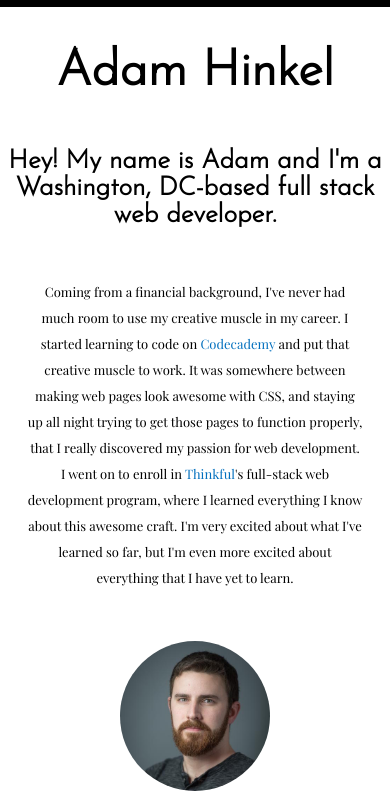
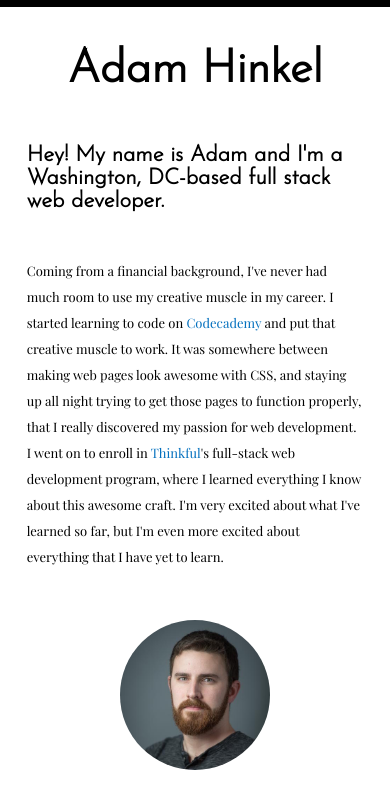
Before and after one commit to ahinkel421/portfolio, a plain HTML site: page index.html in a window 390 px wide. Shown: the part 53-844 px from the top of the page. Drawn offline with nearby package versions, Linux system fonts and the light colour scheme.

Commit message:
text align adjustments

```diff
--- a/style.css
+++ b/style.css
@@ -322,10 +322,11 @@ p {
 	h1,
 	.thanks {
 		margin-top: 100px;
-		font-size: 50px;
+		font-size: 46px;
 	}
 	h2 {
-		font-size: 32px;
+		font-size: 22px;
+		margin: 45px auto;
 	}
 	section {
 		margin: 50px 0;
@@ -334,11 +335,11 @@ p {
 		font-size: 13px;
 	}
 	.greeting {
-		font-size: 26px;
+		text-align: left;
+		width: 90%;
 	}
 	.about-me-description {
 		width: 90%;
-		text-align: center;
 	}
 	.skill {
 		height: 80px;
```
